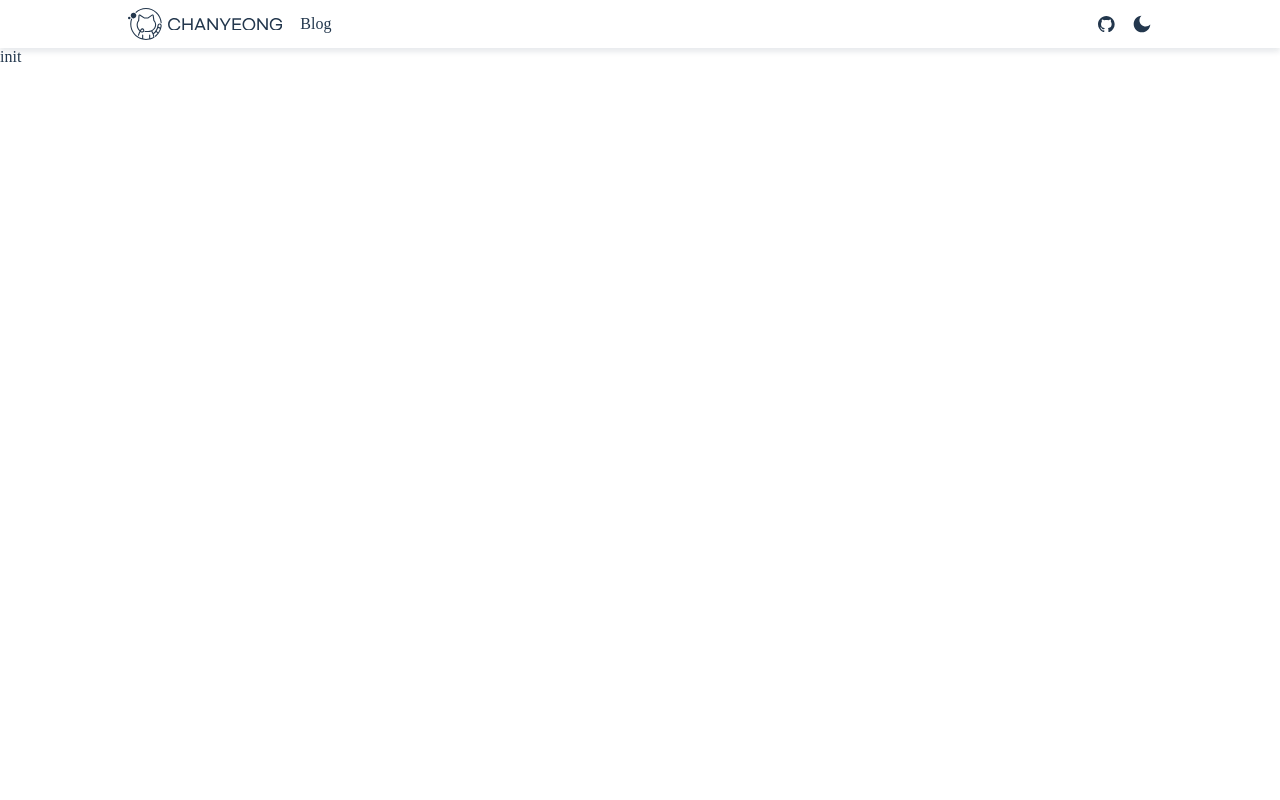
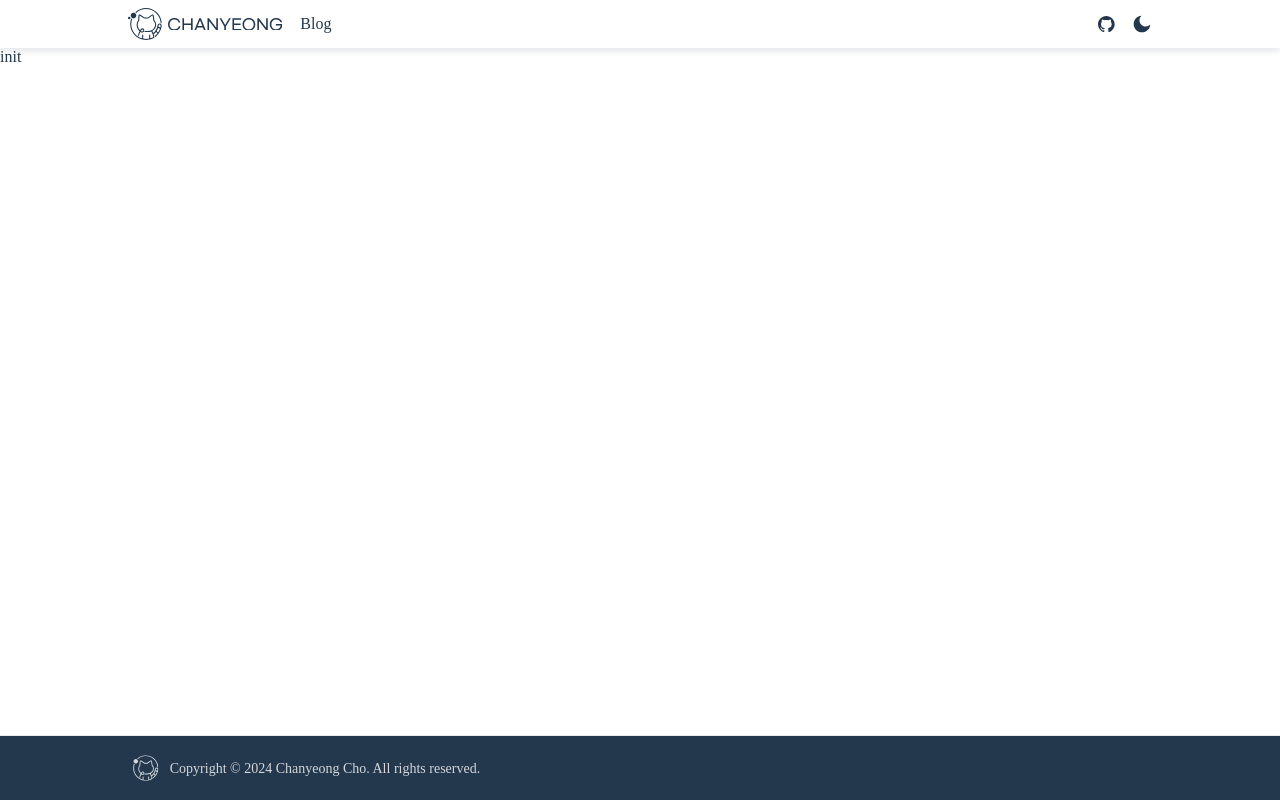
Before and after one commit to cyjo9603/chanyeong-client, a Next.js app: page / in a window 1280 px wide. Built offline with nearby package versions, Linux system fonts and the light colour scheme; no server answers.

Commit message:
Footer layout 구현

```diff
--- /dev/null
+++ b/src/app/layout.module.scss
@@ -0,0 +1,13 @@
+.next-root {
+  display: flex;
+  flex-direction: column;
+  min-height: 100vh;
+
+  .next-content {
+    flex: 1;
+  }
+
+  & > footer {
+    margin-top: auto;
+  }
+}
--- a/src/app/layout.tsx
+++ b/src/app/layout.tsx
@@ -1,8 +1,12 @@
 import type { Metadata } from 'next';
 import { cookies } from 'next/headers';
+import classNames from 'classnames/bind';
 
 import Header from '@/layouts/Header';
+import Footer from '@/layouts/Footer';
 import { Darkmode, DARKMODE_COOKIE } from '@/constants/cookie.constant';
+
+import styles from './layout.module.scss';
 
 import '@/styles/normalize.scss';
 import '@/styles/global.scss';
@@ -11,6 +15,8 @@ export const metadata: Metadata = {
   title: 'Create Next App',
   description: 'Generated by create next app',
 };
+
+const cx = classNames.bind(styles);
 
 export default async function RootLayout({
   children,
@@ -23,9 +29,10 @@ export default async function RootLayout({
   return (
     <html lang="ko" data-theme={darkmode}>
       <body>
-        <div id="next-section">
+        <div id="next-section" className={cx('next-root')}>
           <Header darkmodeCookie={darkmode} />
-          {children}
+          <main className={cx('next-content')}>{children}</main>
+          <Footer />
         </div>
       </body>
     </html>
--- /dev/null
+++ b/src/layouts/Footer/Footer.module.scss
@@ -0,0 +1,48 @@
+@use '@/styles/variables.scss' as *;
+@use '@/styles/mixin.scss' as *;
+
+.Footer {
+  display: flex;
+  justify-content: center;
+  background-color: var(--color-footer-background);
+  padding: 16px 0;
+
+  &.top-line {
+    box-shadow: 0 0 0 1px rgba(var(--color-primary-rgb), 0.1);
+  }
+
+  .inner {
+    display: flex;
+    justify-content: center;
+    align-items: center;
+    width: $inner-width;
+    font-size: 12px;
+    font-weight: lighter;
+    color: var(--color-footer-font);
+    opacity: 0.8;
+    padding: 0 8px;
+
+    .icon {
+      scale: 0.6;
+
+      path {
+        fill: var(--color-footer-font);
+      }
+    }
+
+    .copyright {
+      transform: translateY(1px);
+    }
+
+    @include useDesktop {
+      padding: 0;
+      justify-content: flex-start;
+      font-size: 14px;
+
+      .icon {
+        scale: 0.8;
+        margin-right: 8px;
+      }
+    }
+  }
+}
--- /dev/null
+++ b/src/layouts/Footer/Footer.server.tsx
@@ -0,0 +1,20 @@
+import React from 'react';
+import classNames from 'classnames/bind';
+
+import { LogoIcon } from '@/assets';
+
+import styles from './Footer.module.scss';
+
+const cx = classNames.bind(styles);
+
+const Footer: React.FC = () => {
+  return (
+    <footer className={cx('Footer', true && 'top-line')}>
+      <div className={cx('inner')}>
+        <LogoIcon className={cx('icon')} />
+        <span className={cx('copyright')}>Copyright © 2024 Chanyeong Cho. All rights reserved.</span>
+      </div>
+    </footer>
+  );
+};
+export default Footer;
--- /dev/null
+++ b/src/layouts/Footer/index.ts
@@ -0,0 +1 @@
+export { default } from './Footer.server';
--- a/src/layouts/Header/Header.module.scss
+++ b/src/layouts/Header/Header.module.scss
@@ -8,12 +8,11 @@
   box-shadow: 0px 4px 5px 0px rgba(var(--color-primary-rgb), 0.1);
 
   &.bottom-line {
-    box-shadow: none;
-    border-bottom: 1px solid rgba(var(--color-primary-rgb), 0.1);
+    box-shadow: 0 0 0 1px rgba(var(--color-primary-rgb), 0.1);
   }
 
   .inner {
-    width: 1024px;
+    width: $inner-width;
     height: 100%;
     display: flex;
     justify-content: space-between;
--- a/src/styles/global.scss
+++ b/src/styles/global.scss
@@ -5,6 +5,8 @@
   --color-primary-rgb: #{$light-primary-rgb-color};
   --color-primary-font: #{$light-primary-font-color};
   --color-darkmode-btn: #{$light-darkmode-btn-color};
+  --color-footer-background: #{$light-footer-background-color};
+  --color-footer-font: #{$light-footer-font-color};
 }
 
 [data-theme='dark'] {
@@ -12,6 +14,8 @@
   --color-primary-rgb: #{$dark-primary-rgb-color};
   --color-primary-font: #{$dark-primary-font-color};
   --color-darkmode-btn: #{$dark-darkmode-btn-color};
+  --color-footer-background: #{$dark-footer-background-color};
+  --color-footer-font: #{$dark-footer-font-color};
 }
 
 body {
--- a/src/styles/variables.scss
+++ b/src/styles/variables.scss
@@ -3,11 +3,18 @@ $light-background-color: #ffffff;
 $light-primary-rgb-color: 35, 55, 77;
 $light-primary-font-color: #23374d;
 $light-darkmode-btn-color: #ffdf00;
+$light-footer-background-color: #23374d;
+$light-footer-font-color: #ffffff;
 
 $dark-background-color: #18181b;
 $dark-primary-rgb-color: 255, 255, 255;
 $dark-primary-font-color: #ffffff;
 $dark-darkmode-btn-color: #ffdf00;
+$dark-footer-background-color: #27272a;
+$dark-footer-font-color: #ffffff;
 
 // device
 $breackpoint-desktop: 1024px;
+
+// layout
+$inner-width: 1024px;
```
